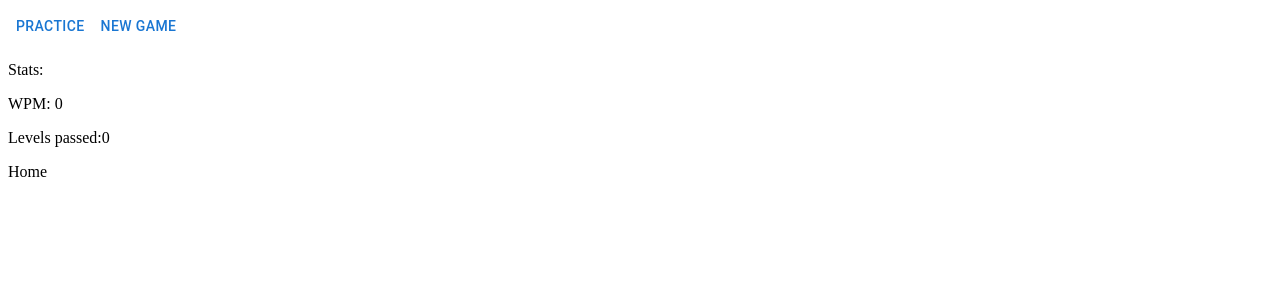
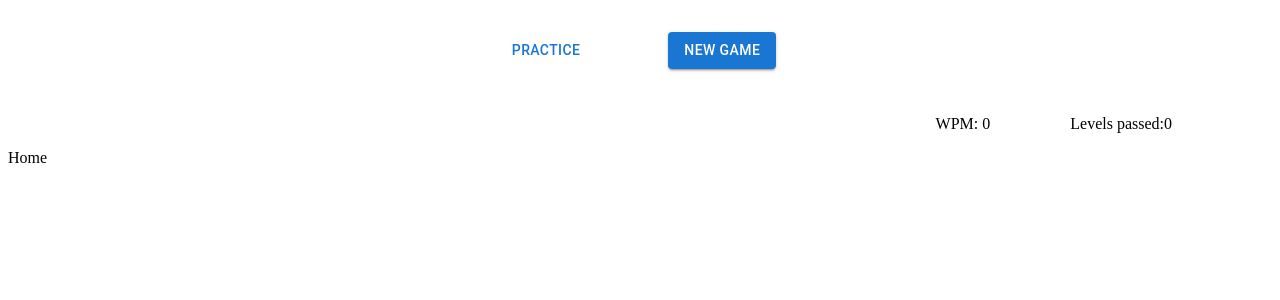
Before and after one commit to Tin922/Internship-16-SpeedType, a React (Vite) app: page / in a window 1280 px wide. Shown: the top 300 px of the page. Built offline with nearby package versions, Linux system fonts and the light colour scheme; the HTML template or start-up script is replaced by a standard one.

Commit message:
added styling for Header page

```diff
--- a/src/App.jsx
+++ b/src/App.jsx
@@ -1,5 +1,5 @@
 import { Route, Routes } from "react-router-dom";
-import Header from "./Pages/Header/Header";
+import Header from "./Pages/Header/Header/Header";
 import { StyledEngineProvider } from "@mui/material";
 import RegularMode from "./Componentns/RegularMode/RegularMode";
 import UserStatsProvider from "./Providers/UserStatsProvider";
--- a/src/Pages/Header/Header.jsx
+++ b/src/Pages/Header/Header/Header.jsx
@@ -1,10 +1,11 @@
 import { Button } from "@mui/material";
-import { useUserStats } from "../../Providers/UserStatsProvider";
-import { DIALOG, useDialog } from "../../Providers/DialogProvider";
+import { useUserStats } from "../../../Providers/UserStatsProvider";
+import { DIALOG, useDialog } from "../../../Providers/DialogProvider";
 import { useNavigate } from "react-router-dom";
-import DialogSwitch from "../../Dialogs/DialogSwitch";
-import { GAME_TYPE, useGame } from "../../Providers/GameProvider";
-import { useStopwatch } from "../../Providers/StopwatchProvider";
+import DialogSwitch from "../../../Dialogs/DialogSwitch";
+import { GAME_TYPE, useGame } from "../../../Providers/GameProvider";
+import { useStopwatch } from "../../../Providers/StopwatchProvider";
+import classes from "./index.module.css";
 const Header = () => {
   const context = useUserStats();
   const { open, close } = useDialog();
@@ -12,9 +13,9 @@ const Header = () => {
   const { setGameType, resetGame } = useGame();
   const { stopStopwatch } = useStopwatch();
 
-  const handleSubmit = (route) => {
+  const handleSubmit = (url) => {
     close();
-    navigate(route);
+    navigate(url);
   };
   const handleNewGameClick = () => {
     open(DIALOG.NEW_GAME, {
@@ -40,11 +41,16 @@ const Header = () => {
   };
   return (
     <>
-      <Button onClick={handlePracticeClick}>Practice</Button>
-      <Button onClick={handleNewGameClick}>New Game</Button>
-      <p>Stats:</p>
-      <p>WPM: {context.averageWPMForUser}</p>
-      <p>Levels passed:{context.totalLevelsPassed}</p>
+      <div className={classes.buttons}>
+        <Button onClick={handlePracticeClick}>Practice</Button>
+        <Button variant="contained" onClick={handleNewGameClick}>
+          New Game
+        </Button>
+      </div>
+      <div className={classes.stats}>
+        <p>WPM: {context.averageWPMForUser}</p>
+        <p>Levels passed:{context.totalLevelsPassed}</p>
+      </div>
       <DialogSwitch />
     </>
   );
--- /dev/null
+++ b/src/Pages/Header/Header/index.module.css
@@ -0,0 +1,15 @@
+.buttons {
+  display: flex;
+  justify-content: center;
+  align-items: center;
+  gap: 5rem;
+  margin-top: 2rem;
+}
+.stats {
+  display: flex;
+  justify-content: flex-end;
+  margin-top: 30px;
+  margin-right: 100px;
+  align-items: center;
+  gap: 5rem;
+}
```
